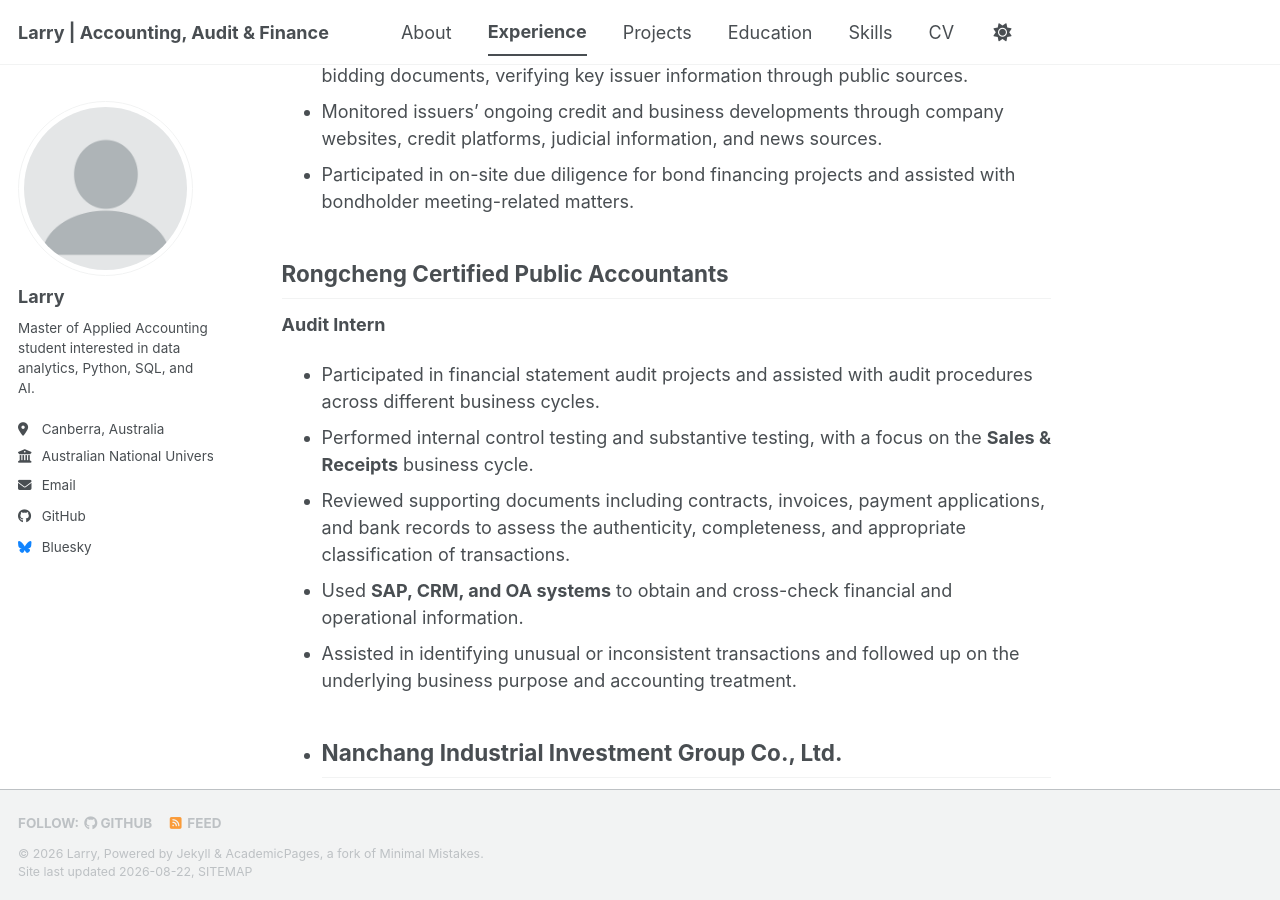
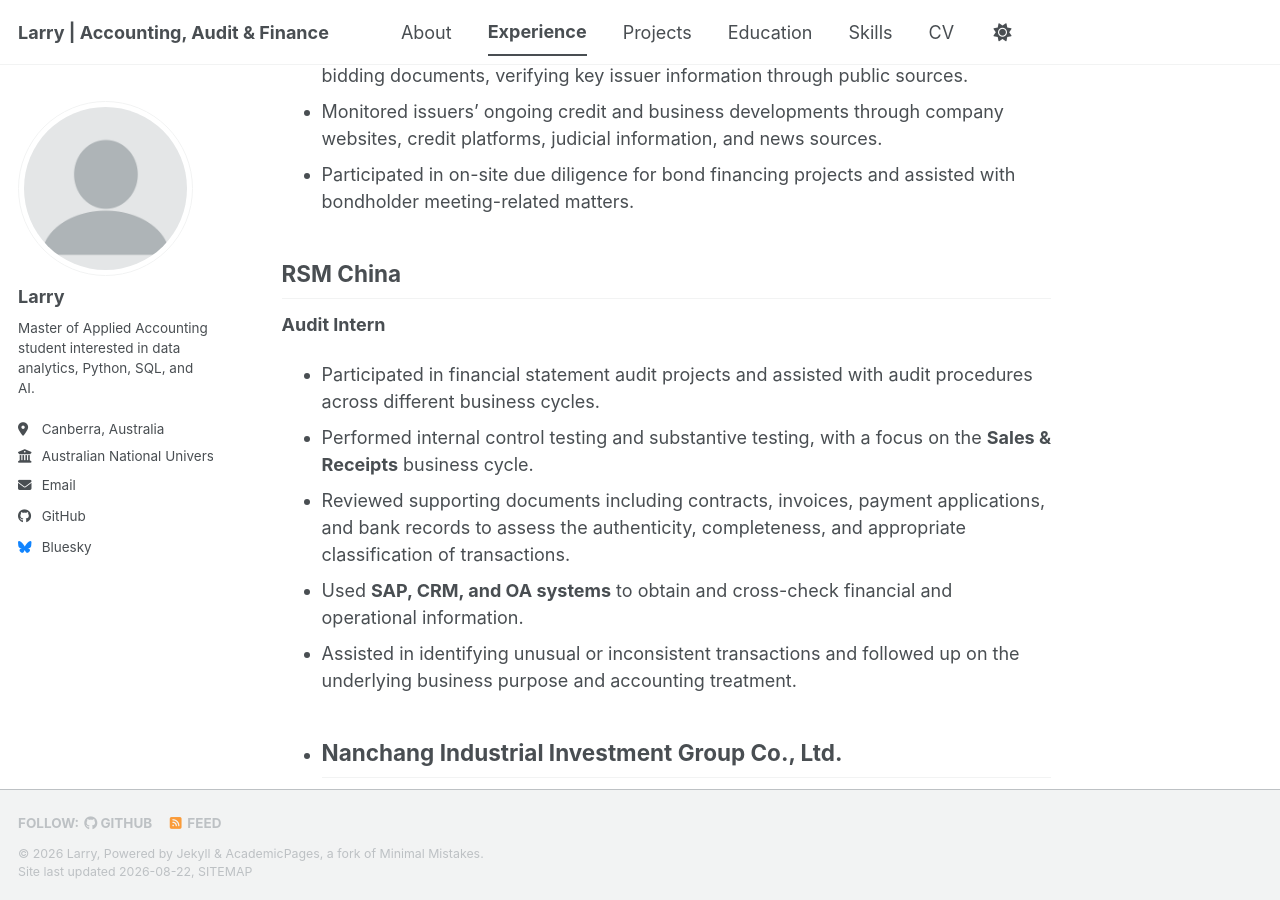
Before and after one commit to Albertobarytic1691/albertobarytic1691.github.io, a Jekyll site: the page built from _pages/_pages/experience.md, in a window 1280 px wide and 900 px high, scrolled down 443 px. Built offline with Jekyll 4.4.1, drawn with Linux system fonts in a browser that asks for light colours; a style sheet for code colours, icons or effects is not loaded.

Commit message:
Update experience.md

```diff
--- a/_pages/_pages/experience.md
+++ b/_pages/_pages/experience.md
@@ -16,7 +16,7 @@ author_profile: true
 - Participated in on-site due diligence for bond financing projects and assisted with bondholder meeting-related matters.
 
 
-## Rongcheng Certified Public Accountants
+## RSM China
 **Audit Intern**
 
 - Participated in financial statement audit projects and assisted with audit procedures across different business cycles.
```
